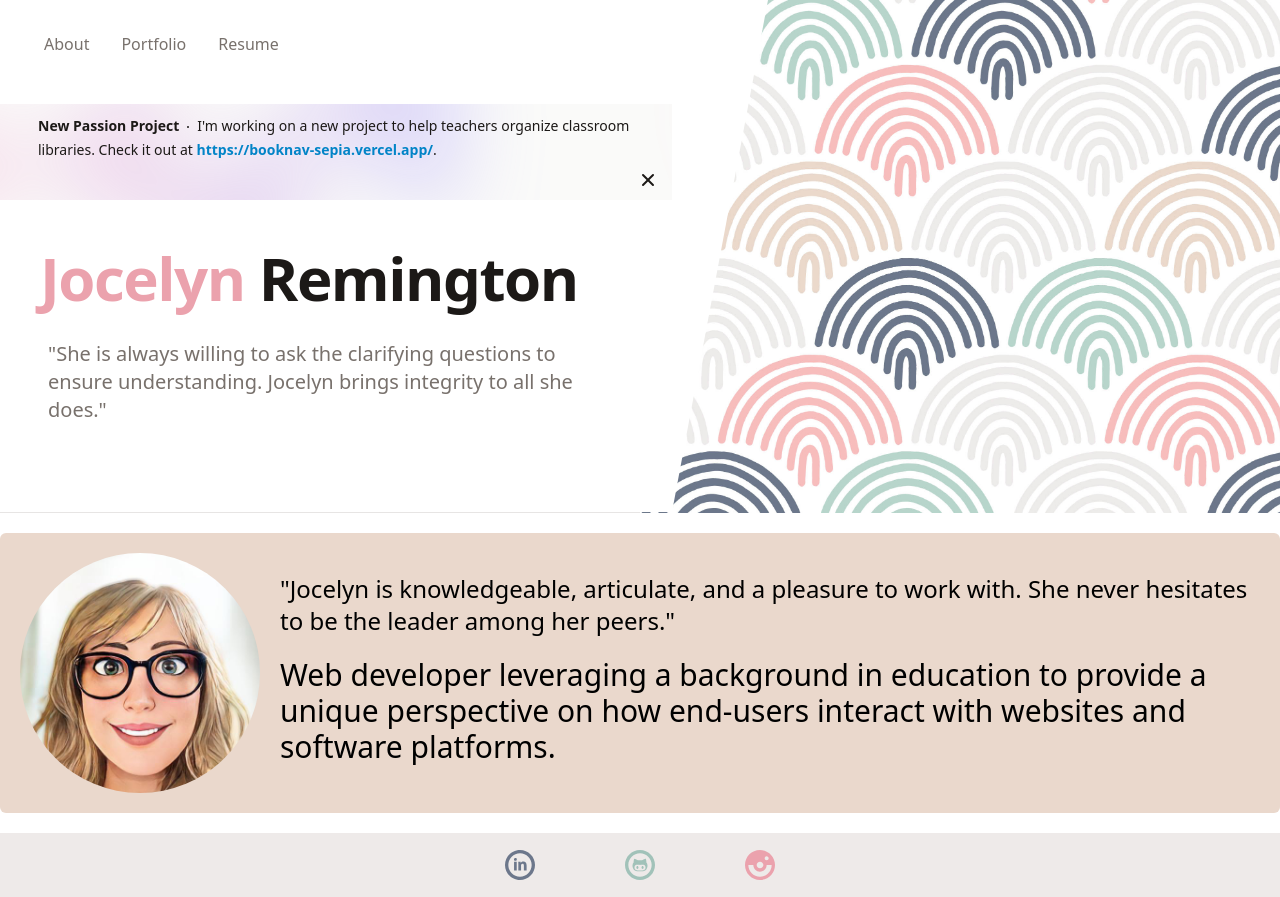
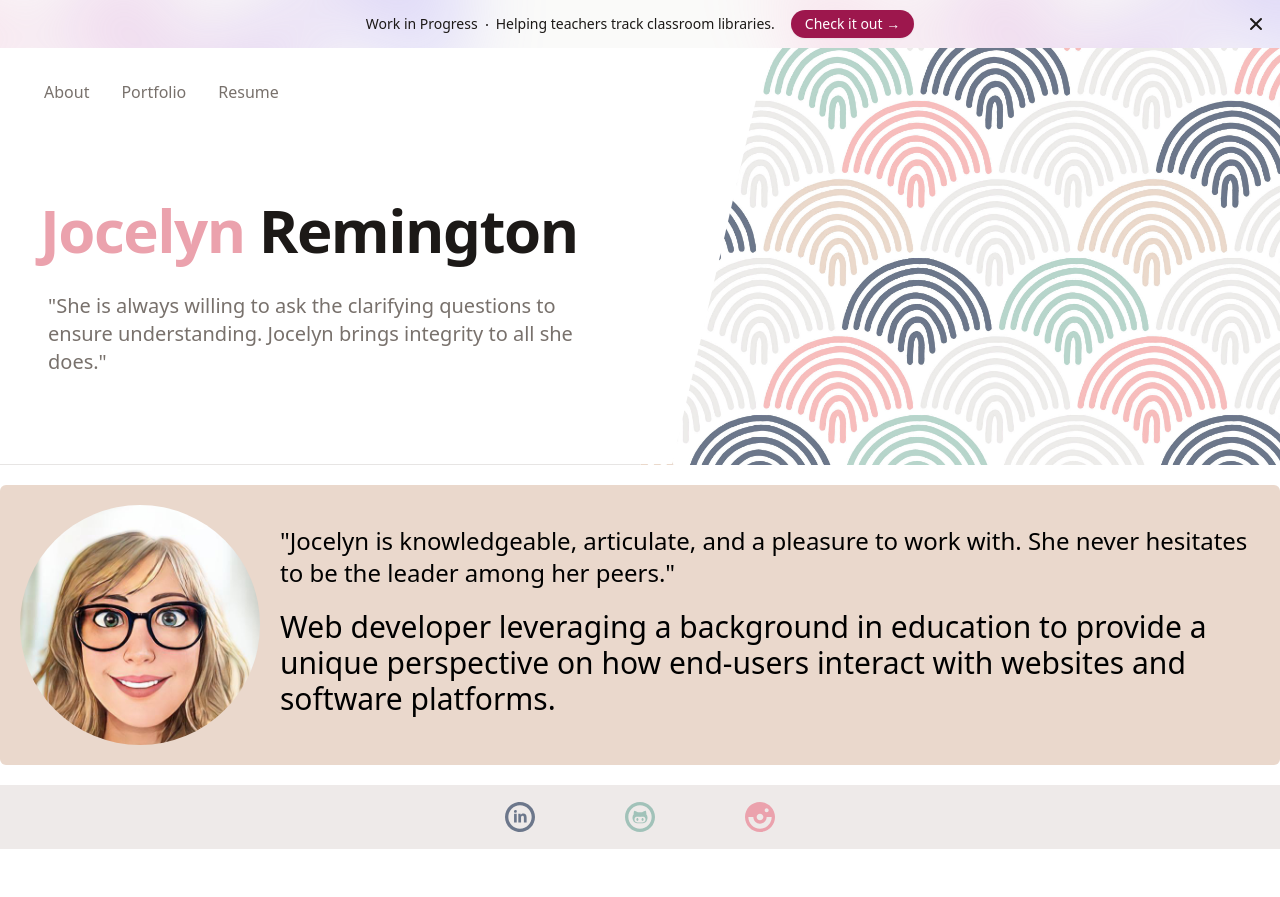
Before and after one commit to jocelynrem/react-portfoltio, a React (Create React App) app: page /#/ in a window 1280 px wide. After the commit the page ends 849 px from the top, so only its background shows below. Built offline with nearby package versions, Linux system fonts and the light colour scheme.

Commit message:
refactor: Add banner component to home page

```diff
--- a/src/components/Home.js
+++ b/src/components/Home.js
@@ -2,9 +2,12 @@ import React from 'react';
 import Header from './header';
 import Footer from './footer';
 import avatar from './images/IMG_7518.JPG';
+import Banner from './banner';
 
 const Home = () => {
     return (
+        <div>
+            <Banner />
             <div className="flex flex-col h-screen justify-between">
                 <Header
                     titleOne="Jocelyn"
@@ -21,6 +24,7 @@ const Home = () => {
                 </div>
                 <Footer />
             </div>
+        </div>
     );
 }
 
--- /dev/null
+++ b/src/components/banner.js
@@ -0,0 +1,66 @@
+import React, { useState } from 'react';
+import { XIcon } from '@heroicons/react/solid';
+
+const Banner = () => {
+    const [isBannerVisible, setIsBannerVisible] = useState(true);
+
+    const handleDismiss = () => {
+        setIsBannerVisible(false);
+    };
+
+    if (!isBannerVisible) {
+        return null;
+    }
+
+    return (
+        <div className="relative isolate flex items-center gap-x-6 overflow-hidden bg-gray-50 px-6 py-2.5 sm:px-3.5 sm:before:flex-1">
+            <div
+                className="absolute left-[max(-7rem,calc(50%-52rem))] top-1/2 -z-10 -translate-y-1/2 transform-gpu blur-2xl"
+                aria-hidden="true"
+            >
+                <div
+                    className="aspect-[577/310] w-[36.0625rem] bg-gradient-to-r from-[#ff80b5] to-[#9089fc] opacity-30"
+                    style={{
+                        clipPath:
+                            'polygon(74.8% 41.9%, 97.2% 73.2%, 100% 34.9%, 92.5% 0.4%, 87.5% 0%, 75% 28.6%, 58.5% 54.6%, 50.1% 56.8%, 46.9% 44%, 48.3% 17.4%, 24.7% 53.9%, 0% 27.9%, 11.9% 74.2%, 24.9% 54.1%, 68.6% 100%, 74.8% 41.9%)',
+                    }}
+                />
+            </div>
+            <div
+                className="absolute left-[max(45rem,calc(50%+8rem))] top-1/2 -z-10 -translate-y-1/2 transform-gpu blur-2xl"
+                aria-hidden="true"
+            >
+                <div
+                    className="aspect-[577/310] w-[36.0625rem] bg-gradient-to-r from-[#ff80b5] to-[#9089fc] opacity-30"
+                    style={{
+                        clipPath:
+                            'polygon(74.8% 41.9%, 97.2% 73.2%, 100% 34.9%, 92.5% 0.4%, 87.5% 0%, 75% 28.6%, 58.5% 54.6%, 50.1% 56.8%, 46.9% 44%, 48.3% 17.4%, 24.7% 53.9%, 0% 27.9%, 11.9% 74.2%, 24.9% 54.1%, 68.6% 100%, 74.8% 41.9%)',
+                    }}
+                />
+            </div>
+            <div className="flex flex-wrap items-center gap-x-4 gap-y-2">
+                <p className="text-sm leading-6 text-gray-900">
+                    <span className="font-medium">Work in Progress</span>
+                    <svg viewBox="0 0 2 2" className="mx-2 inline h-0.5 w-0.5 fill-current" aria-hidden="true">
+                        <circle cx={1} cy={1} r={1} />
+                    </svg>
+                    Helping teachers track classroom libraries.
+                </p>
+                <a
+                    href="https://booknav-sepia.vercel.app/"
+                    className="flex-none rounded-full bg-pink-800 px-3.5 py-1 text-sm font-medium text-white shadow-sm hover:bg-gray-700 focus-visible:outline focus-visible:outline-2 focus-visible:outline-offset-2 focus-visible:outline-gray-900"
+                >
+                    Check it out <span aria-hidden="true">&rarr;</span>
+                </a>
+            </div>
+            <div className="flex flex-1 justify-end">
+                <button type="button" className="-m-3 p-3 focus-visible:outline-offset-[-4px]" onClick={handleDismiss}>
+                    <span className="sr-only">Dismiss</span>
+                    <XIcon className="h-5 w-5 text-gray-900" aria-hidden="true" />
+                </button>
+            </div>
+        </div>
+    );
+};
+
+export default Banner;
--- a/src/components/header.js
+++ b/src/components/header.js
@@ -1,16 +1,8 @@
-//src/components/header.js
-import React, { useState } from 'react'
-import Nav from './nav'
-import headerImage from './images/80-NeutralBoho-Paper11.jpg'
-import { XIcon } from '@heroicons/react/solid' // Update the import for Heroicons v1
+import React from 'react';
+import Nav from './nav';
+import headerImage from './images/80-NeutralBoho-Paper11.jpg';
 
 const Header = (props) => {
-    const [isBannerVisible, setIsBannerVisible] = useState(true);
-
-    const handleDismiss = () => {
-        setIsBannerVisible(false);
-    };
-
     return (
         <div className="relative bg-white">
             <div className="max-w-7xl mx-auto">
@@ -24,53 +16,6 @@ const Header = (props) => {
                         <polygon points="50,0 100,0 50,100 0,100" />
                     </svg>
                     <Nav />
-                    {/* Banner */}
-                    {isBannerVisible && (
-                        <div className="relative isolate flex items-center gap-x-6 overflow-hidden bg-gray-50 px-6 py-2.5 sm:px-3.5 sm:before:flex-1">
-                            <div
-                                className="absolute left-[max(-7rem,calc(50%-52rem))] top-1/2 -z-10 -translate-y-1/2 transform-gpu blur-2xl"
-                                aria-hidden="true"
-                            >
-                                <div
-                                    className="aspect-[577/310] w-[36.0625rem] bg-gradient-to-r from-[#ff80b5] to-[#9089fc] opacity-30"
-                                    style={{
-                                        clipPath:
-                                            'polygon(74.8% 41.9%, 97.2% 73.2%, 100% 34.9%, 92.5% 0.4%, 87.5% 0%, 75% 28.6%, 58.5% 54.6%, 50.1% 56.8%, 46.9% 44%, 48.3% 17.4%, 24.7% 53.9%, 0% 27.9%, 11.9% 74.2%, 24.9% 54.1%, 68.6% 100%, 74.8% 41.9%)',
-                                    }}
-                                />
-                            </div>
-                            <div
-                                className="absolute left-[max(45rem,calc(50%+8rem))] top-1/2 -z-10 -translate-y-1/2 transform-gpu blur-2xl"
-                                aria-hidden="true"
-                            >
-                                <div
-                                    className="aspect-[577/310] w-[36.0625rem] bg-gradient-to-r from-[#ff80b5] to-[#9089fc] opacity-30"
-                                    style={{
-                                        clipPath:
-                                            'polygon(74.8% 41.9%, 97.2% 73.2%, 100% 34.9%, 92.5% 0.4%, 87.5% 0%, 75% 28.6%, 58.5% 54.6%, 50.1% 56.8%, 46.9% 44%, 48.3% 17.4%, 24.7% 53.9%, 0% 27.9%, 11.9% 74.2%, 24.9% 54.1%, 68.6% 100%, 74.8% 41.9%)',
-                                    }}
-                                />
-                            </div>
-                            <div className="flex flex-wrap items-center gap-x-4 gap-y-2">
-                                <p className="text-sm leading-6 text-gray-900">
-                                    <strong className="font-semibold">New Passion Project</strong>
-                                    <svg viewBox="0 0 2 2" className="mx-2 inline h-0.5 w-0.5 fill-current" aria-hidden="true">
-                                        <circle cx={1} cy={1} r={1} />
-                                    </svg>
-                                    I'm working on a new project to help teachers organize classroom libraries. Check it out at{' '}
-                                    <a href="https://booknav-sepia.vercel.app/" className="font-semibold text-blue-600 hover:underline">
-                                        https://booknav-sepia.vercel.app/
-                                    </a>.
-                                </p>
-                                <div className="flex flex-1 justify-end">
-                                    <button type="button" className="-m-3 p-3 focus-visible:outline-offset-[-4px]" onClick={handleDismiss}>
-                                        <span className="sr-only">Dismiss</span>
-                                        <XIcon className="h-5 w-5 text-gray-900" aria-hidden="true" /> {/* Update the icon */}
-                                    </button>
-                                </div>
-                            </div>
-                        </div>
-                    )}
                     <main className="mx-auto max-w-7xl px-6 sm:mt-6 sm:px-6 md:my-12 lg:my-15 lg:px-10">
                         <div className="sm:text-center lg:text-left">
                             <div className="text-4xl tracking-tight text-gray-900 font-extrabold sm:text-5xl md:text-6xl">
@@ -99,7 +44,7 @@ const Header = (props) => {
                 <div className="border-t border-gray-200" />
             </div>
         </div>
-    )
+    );
 }
 
 export default Header;
```
Lines whose indentation alone changed are shown as unchanged.
